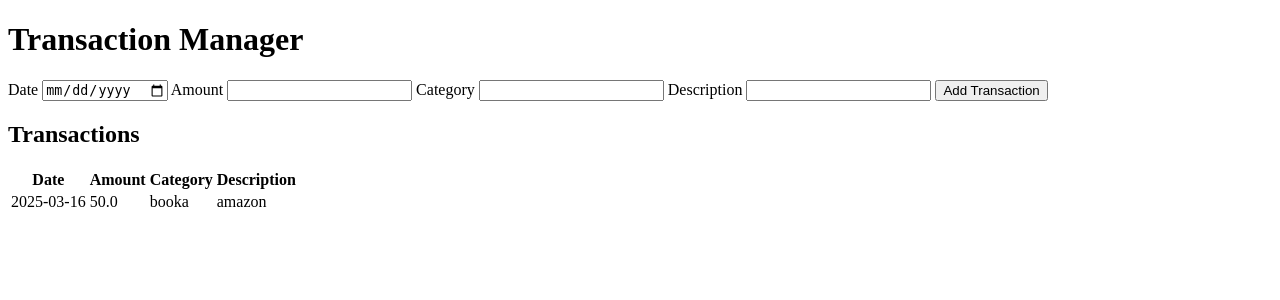
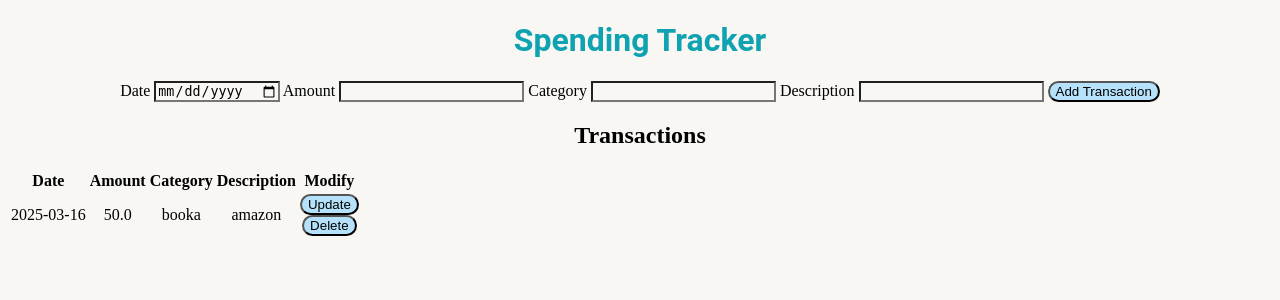
Before and after one commit to jdg0812/spending_tracker, a Flask app: page / in a window 1280 px wide. Shown: the top 300 px of the page. Run offline with Flask 3, Linux system fonts and the light colour scheme.

Commit message:
changes to delete button

```diff
--- a/main.py
+++ b/main.py
@@ -60,7 +60,7 @@ def update_transaction(id):
     return jsonify({"message": "transaction updated."}), 200
 
 
-@app.route("/delete_transaction/<int:id>", methods=["DELETE"])
+@app.route("/delete_transaction/<int:id>", methods=["POST"])
 def delete_transaction(id):
     transaction = Transactions.query.get(id)
 
@@ -70,7 +70,8 @@ def delete_transaction(id):
     db.session.delete(transaction)
     db.session.commit()
 
-    return jsonify({"message": "Transaction deleted."}), 200
+    print( jsonify({"message": "Transaction deleted."}), 200 )
+    return redirect('/')
 
 
 
--- a/static/styles/styles.css
+++ b/static/styles/styles.css
@@ -0,0 +1,18 @@
+* {
+    background-color: #f9f7f3;
+}
+
+h1 {
+    font-family: 'Roboto', sans-serif;
+    color: #0fa3b1;
+
+}
+
+body {
+    text-align: center;
+}
+
+button {
+    background-color: #b5e2fa;
+    border-radius: 20px;
+}
--- a/templates/home.html
+++ b/templates/home.html
@@ -11,7 +11,7 @@
 
 
 <body>
-    <h1>Transaction Manager</h1>
+    <h1>Spending Tracker</h1>
     <div class="container">
         <div class="form">
             <form action="/create_transaction" method="POST">
@@ -27,6 +27,7 @@
             </form>
         </div>
 
+
         <div class="transactions">
             <h2>Transactions</h2>
             <table>
@@ -35,6 +36,7 @@
                     <th>Amount</th>
                     <th>Category</th>
                     <th>Description</th>
+                    <th>Modify</th>
                 </tr>
                 {% for transaction in transactions %}
                 <tr>
@@ -42,12 +44,19 @@
                     <td>{{ transaction.amount }}</td>
                     <td>{{ transaction.category }}</td>
                     <td>{{ transaction.description }}</td>
+                    <td>
+                        <button type="submit">Update</button>
+                        <form action="{{ url_for('delete_transaction', id=transaction.id) }}" method="POST">
+                            <input type="hidden" name="id" value="{{ transaction.id }}">
+                            <button type="submit">Delete</button>
+                        </form>
+                    </td>
                 </tr>
                 {% endfor %}
             </table>
         </div>
 
-
+    </div>
 
 </body>
 
```
Also changed, not shown: instance/mydatabase.db.
